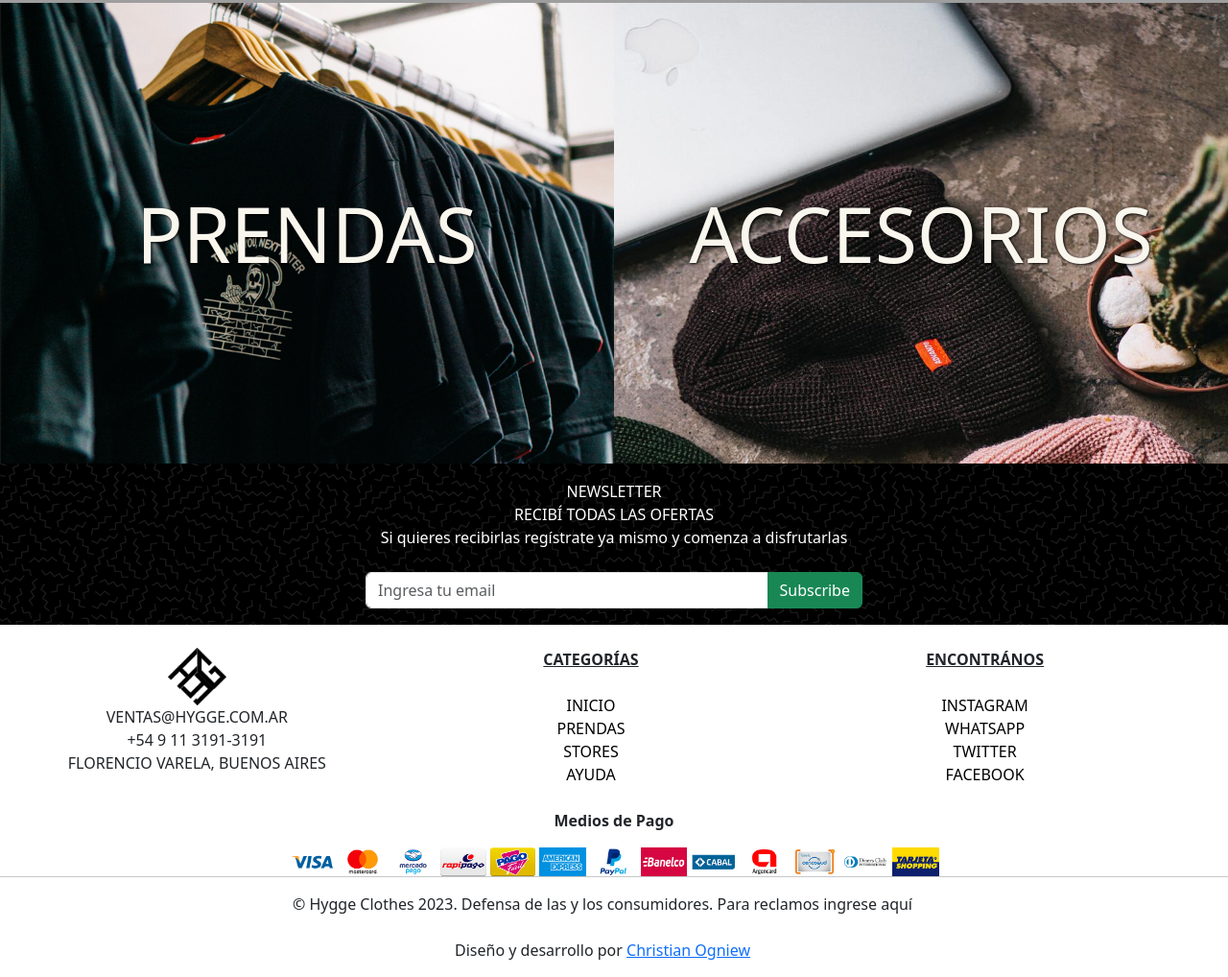
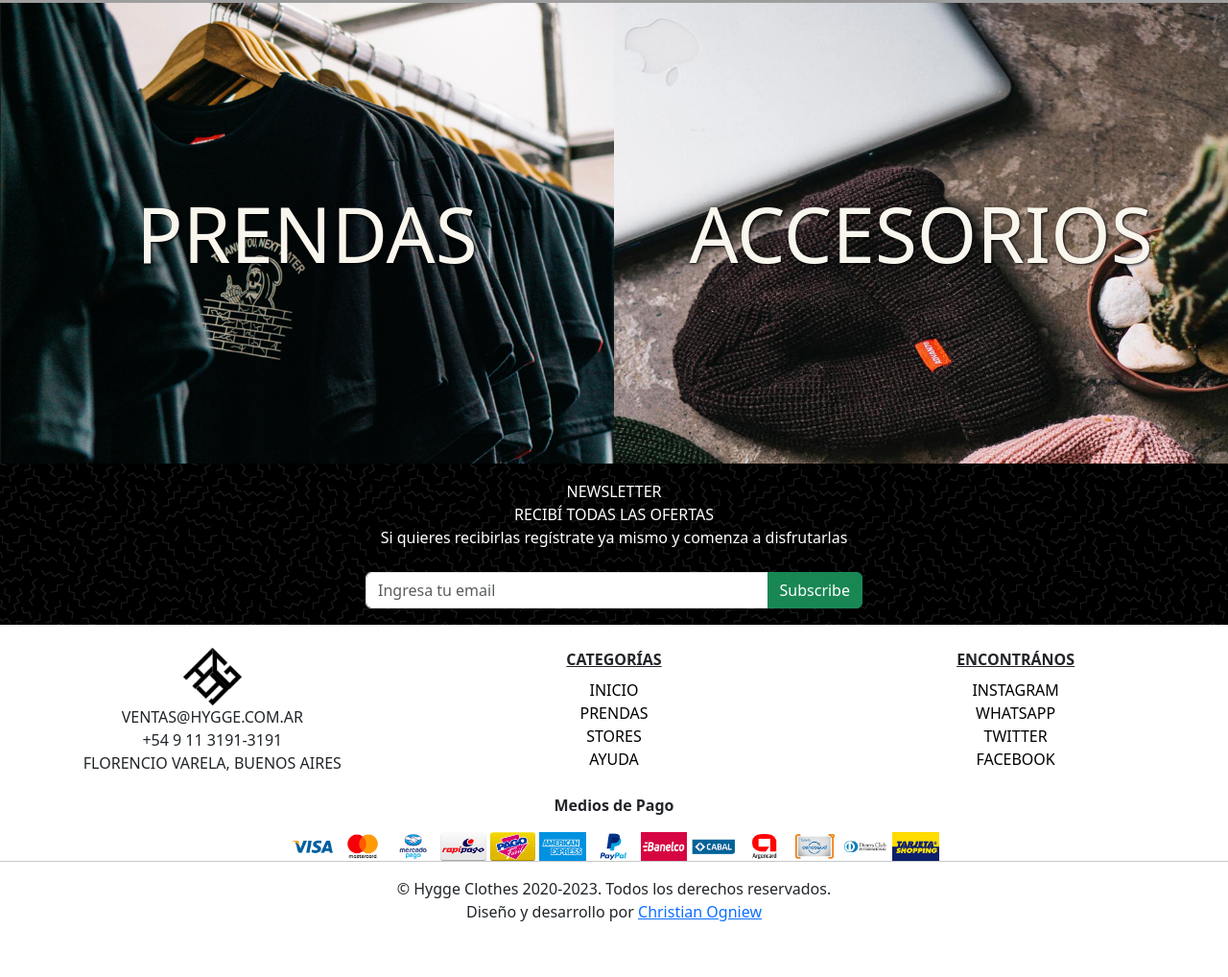
Before and after one commit to ChristianOgniew/PreEntrega2-Ogniew, a website: page index.html in a window 1280 px wide. Shown: the part 817-1835 px from the top of the page at 96% size. After the commit the page ends 1795 px from the top, so only its background shows below. Drawn offline with nearby package versions, Linux system fonts and the light colour scheme; grey boxes are pictures that could not be loaded.

Commit message:
arreglo margin y paddings del footer en todos los html

```diff
--- a/index.html
+++ b/index.html
@@ -29,7 +29,7 @@
         width="23"
         height="23"
         fill="currentColor"
-        class="bi bi-truck text-white p-0 m-0 text-white"
+        class="bi bi-truck p-0 m-0 text-white"
         viewBox="0 0 16 16"
       >
         <path
@@ -166,10 +166,10 @@
     <footer
       class="cointainer-fluid row justify-content-between align-items-center text-center m-0 p-0"
     >
-      <div class="container-fluid row">
+      <div class="container-fluid row m-0 p-0 justify-content-center">
         <div class="footer__container row mt-4">
           <div
-            class="col-xl-4 col-lg-4 col-md-4 justify-content-center align-items-center"
+            class="col-xl-4 col-lg-4 col-md-4 justify-content-center align-items-center m-0 p-0"
           >
             <div class="container justify-content-center align-items-center">
               <img
@@ -187,7 +187,7 @@
             class="col-xl-4 col-lg-4 col-md-4 justify-content-center align-items-center"
           >
             <div class="m-0">
-              <p>
+              <p class="mb-0">
                 <b><u>CATEGORÍAS</u></b>
               </p>
               <ul class="list-unstyled p-2">
@@ -224,7 +224,7 @@
             class="col-xl-4 col-lg-4 col-md-4 justify-content-center align-items-center"
           >
             <div>
-              <p>
+              <p class="mb-0">
                 <b><u>ENCONTRÁNOS</u></b>
               </p>
               <ul class="list-unstyled p-2">
@@ -293,15 +293,16 @@
       <!-- FIN DEL MEDIO DE PAGOS -->
 
       <!-- COPY -->
-      <div class="container-fluid row justify-content-center">
+      <div class="container-fluid row justify-content-center m-0 p-0">
         <div class="copyright">
           <p class="text-center">
-            &copy; Hygge Clothes 2023. Defensa de las y los consumidores. Para
-            reclamos ingrese aquí
-            <br />
+            &copy; Hygge Clothes 2020-2023. Todos los derechos reservados.
             <br />
             Diseño y desarrollo por
-            <a href="https://www.instagram.com/christianogniew/" target="_blank"
+            <a
+              class="fs-6"
+              href="https://www.instagram.com/christianogniew/"
+              target="_blank"
               >Christian Ogniew</a
             >
           </p>
```
Also changed, not shown: pages/accesorios.html (+11 -9 lines), pages/ayuda.html (+10 -9 lines), pages/prendas.html (+10 -9 lines), pages/stores.html (+12 -17 lines).
